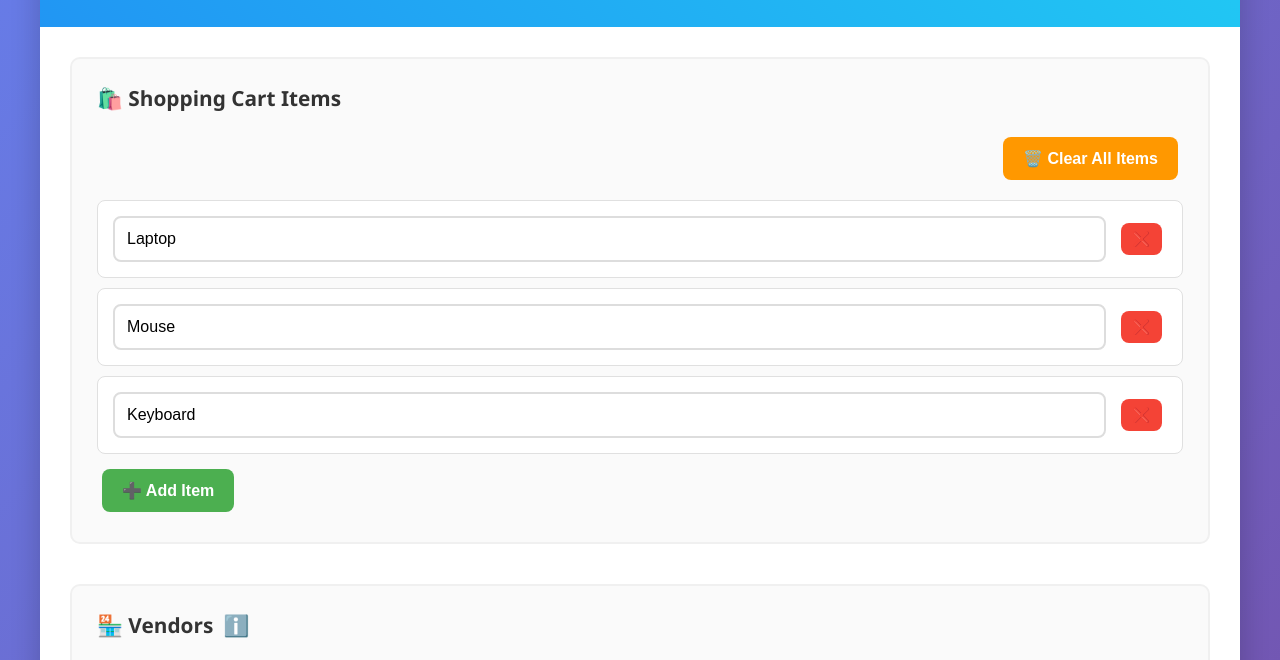
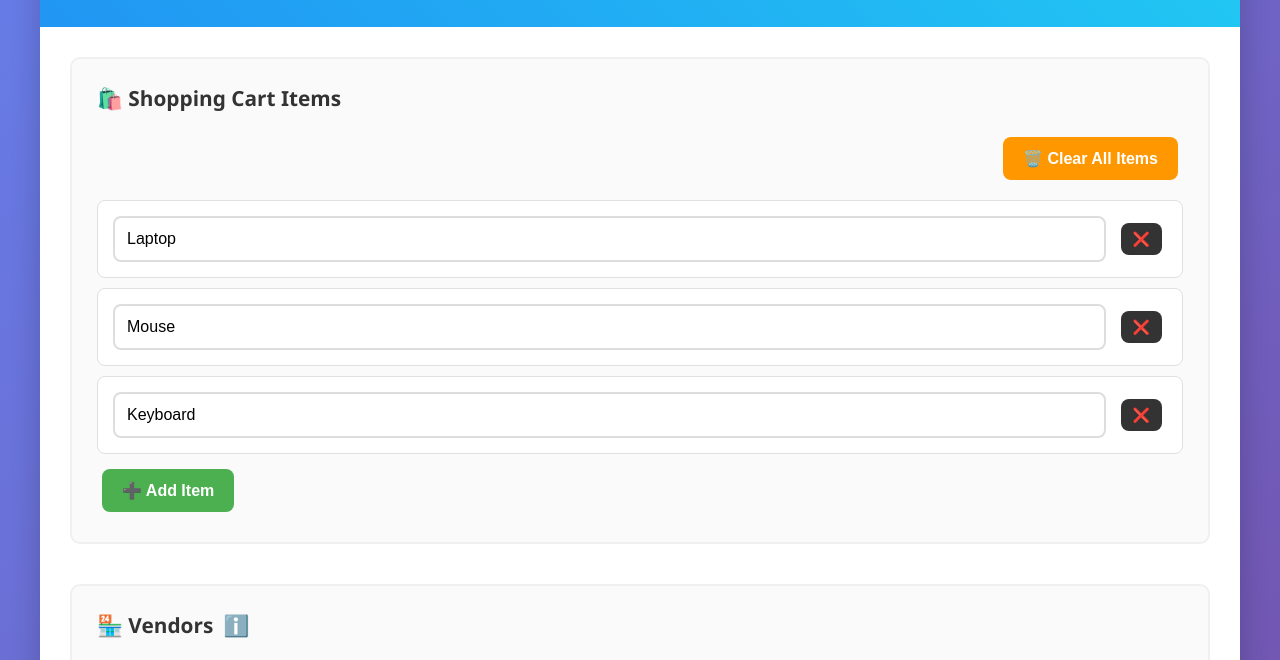
Before and after one commit to joelanarba/best-cart-deal-calculator, a website: page public/index.html in a window 1280 px wide. Shown: the part 140-800 px from the top of the page. Drawn offline with Linux system fonts and the light colour scheme.

Commit message:
Fix btn-remove bg color

```diff
--- a/public/index.html
+++ b/public/index.html
@@ -123,7 +123,7 @@
         }
 
         .btn-remove {
-            background: #f44336;
+            background: #333333;
             padding: 8px 12px;
             font-size: 14px;
         }
```
